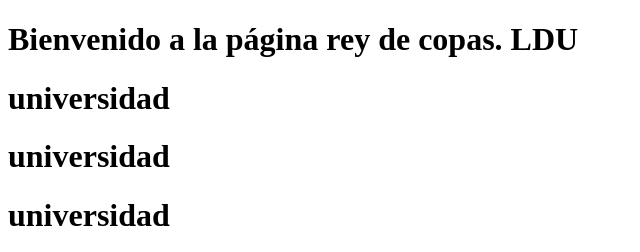
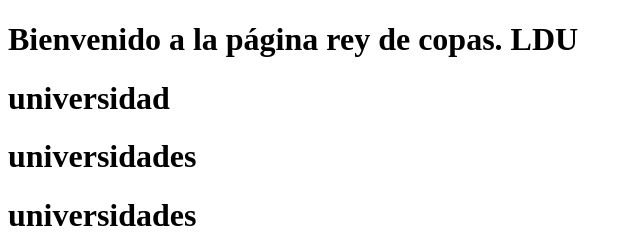
Before and after one commit to ronnykapo/testudemygit, a plain HTML site: page index.html in a window 1280 px wide. Shown: the top 252 px of the page, 0-640 px from the left. Drawn offline with Linux system fonts and the light colour scheme.

```diff
--- a/index.html
+++ b/index.html
@@ -9,8 +9,8 @@
 <body>
     <h1>Bienvenido a la página rey de copas. LDU</h1>
     <h1>universidad</h1>
-    <h1>universidad</h1>
-    <h1>universidad</h1>
+    <h1>universidades</h1>
+    <h1>universidades</h1>
     <h1>central</h1>
     <h2>Ligas</h2>
     <h1>Ecuador</h1>
```
